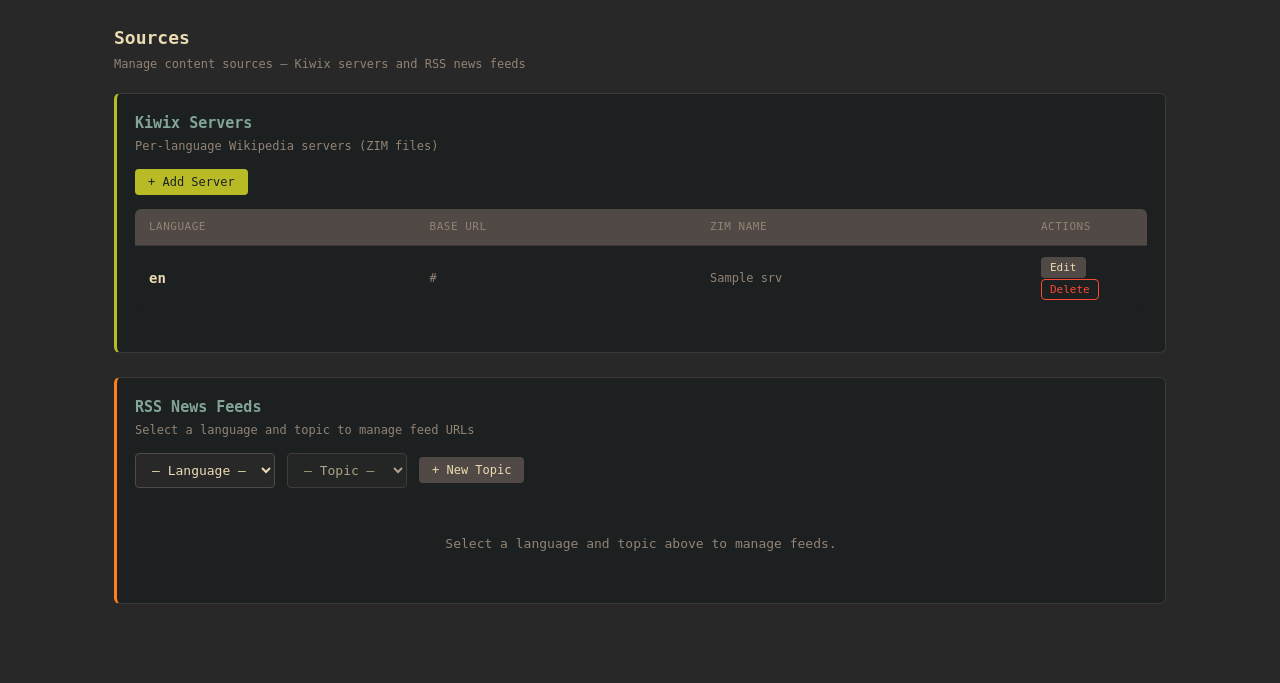
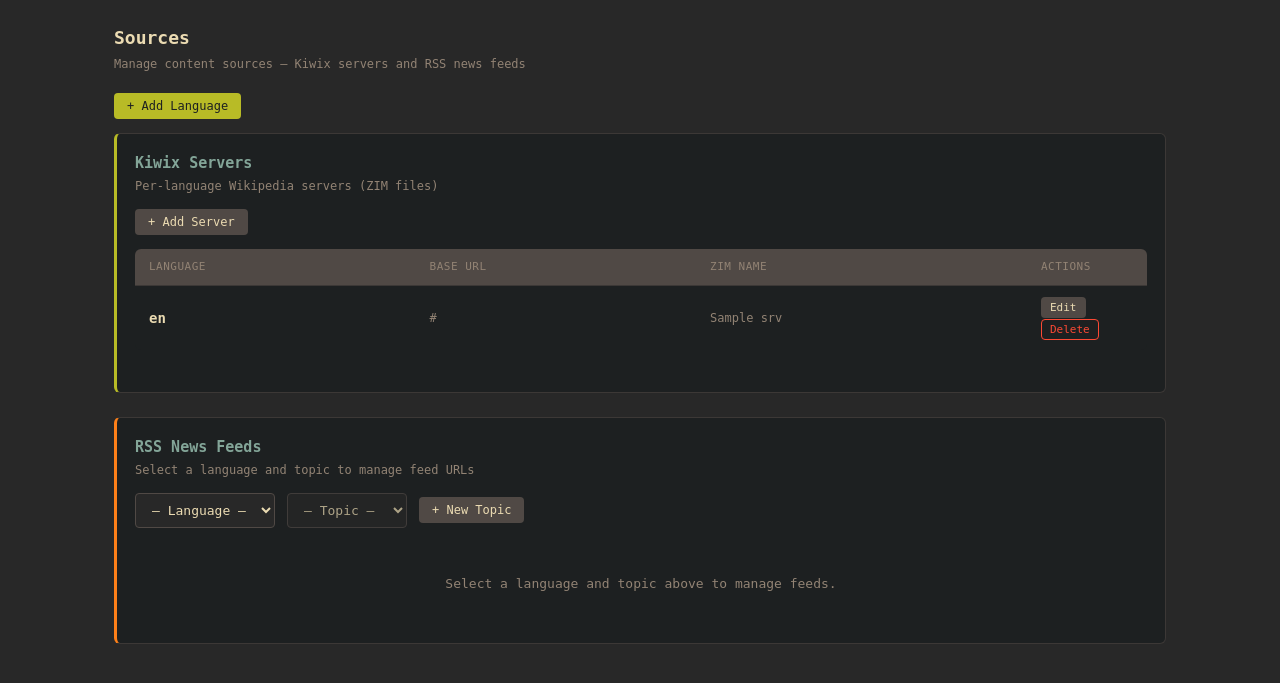
Before and after one commit to krstff/LinguaDaily, a Flask app: template src/templates/sources.html in a window 1280 px wide. Shown: the part 48-731 px from the top of the page. Run offline with Flask 3, Linux system fonts and the light colour scheme; the template is opened without the code that fills it: most values are stand-ins (such as "Sample title", 1, 10 or a date in 2020).

Commit message:
feat: adding new languages, bot message formatting

```diff
--- a/src/telegram_bot.py
+++ b/src/telegram_bot.py
@@ -514,7 +514,7 @@ class TelegramBot:
         highlighted_translation = self._highlight_words(
             safe_translation, vocab_target_words)
         msg2 = f"🌐 Translation ({self._escape_html(native_language)})\n\n"
-        msg2 += self._truncate_for_telegram(highlighted_translation, "\n…")
+        msg2 += "<blockquote expandable> " + self._truncate_for_telegram(highlighted_translation, '\n…') + "</blockquote>"
 
         try:
             await bot.send_message(
@@ -539,7 +539,7 @@ class TelegramBot:
                     if example:
                         # word in bold, meaning plain, example sentence in italic
                         vocab_lines.append(
-                            f"  • <b>{word}</b> — {meaning}\n"
+                            f"  • <b>{word}</b> — <tg-spoiler>{meaning}</tg-spoiler>\n"
                             f"    <i>{self._escape_html(example)}</i>")
                     else:
                         vocab_lines.append(f"  • <b>{word}</b> — {meaning}")
--- a/src/templates/base.html
+++ b/src/templates/base.html
@@ -393,7 +393,7 @@ textarea { resize: vertical; }
         <div class="form-row">
           <label>Native Language (I understand)</label>
           <select name="native_language">
-            {% for lang in ['en','de','es','it','hu','cs'] %}
+            {% for lang in kiwix_languages %}
             <option value="{{ lang }}">{{ lang }}</option>
             {% endfor %}
           </select>
@@ -401,7 +401,7 @@ textarea { resize: vertical; }
         <div class="form-row">
           <label>Learning Language (I want to learn)</label>
           <select name="learning_language">
-            {% for lang in ['de','it','es','hu','cs'] %}
+            {% for lang in kiwix_languages %}
             <option value="{{ lang }}">{{ lang }}</option>
             {% endfor %}
           </select>
--- a/src/templates/sources.html
+++ b/src/templates/sources.html
@@ -6,13 +6,17 @@
 <h1>Sources</h1>
 <p class="subtitle">Manage content sources — Kiwix servers and RSS news feeds</p>
 
+<div class="toolbar">
+  <button class="btn btn-primary" onclick="openAddLangModal()">+ Add Language</button>
+</div>
+
 <!-- ── Kiwix Servers ──────────────────────────────────────── -->
 <div class="model-panel" style="border-left:3px solid var(--green);">
   <h2>Kiwix Servers</h2>
   <p class="subtitle">Per-language Wikipedia servers (ZIM files)</p>
 
   <div class="toolbar">
-    <button class="btn btn-primary" onclick="openKiwixModal(null)">+ Add Server</button>
+    <button class="btn btn-secondary" onclick="openKiwixModal(null)">+ Add Server</button>
   </div>
 
   <table>
@@ -88,6 +92,36 @@
   </div>
 </div>
 
+<!-- ── Add Language Modal ──────────────────────────────────── -->
+<div class="modal-overlay" id="add-lang-modal">
+  <div class="modal">
+    <h2>Add Language Support</h2>
+    <p style="color:var(--fg_dim);font-size:12px;margin-bottom:16px;">Adds a Kiwix server entry and news feeds bucket for the new language.</p>
+    <form id="add-lang-form" onsubmit="event.preventDefault(); addLanguage()">
+      <div class="form-grid">
+        <div class="form-row">
+          <label>Language Code</label>
+          <input type="text" name="lang" id="new-lang-code" required placeholder="e.g. fr, ja, ar" pattern="[a-z]{2}" title="Two-letter ISO code">
+        </div>
+        <div class="form-row">
+          <label>Kiwix Base URL (optional)</label>
+          <input type="text" name="base_url" id="new-lang-base-url" placeholder="http://192.168.1.5:8080">
+        </div>
+      </div>
+
+      <div class="form-row">
+        <label>ZIM Name (optional)</label>
+        <input type="text" name="zim_name" id="new-lang-zim-name" placeholder="wikipedia_fr_all_nopic_2026-01">
+      </div>
+
+      <div style="display:flex;gap:8px;margin-top:16px;justify-content:flex-end;">
+        <button type="button" class="btn btn-secondary" onclick="closeAddLangModal()">Cancel</button>
+        <button type="submit" class="btn btn-primary">Add Language</button>
+      </div>
+    </form>
+  </div>
+</div>
+
 <!-- ── Kiwix Server Modal ─────────────────────────────────── -->
 <div class="modal-overlay" id="kiwix-modal">
   <div class="modal">
@@ -120,8 +154,9 @@
 </div>
 
 <script>
-// All feeds data from server: { lang: { topic: [urls] } }
+// Data from server
 const ALL_FEEDS = {{ news_feeds | tojson }};
+const KIWIX_LANGS = {{ kiwix_servers.keys() | list | tojson }};
 
 function getSelectedLang() {
   return document.getElementById('feed-lang-select').value || '';
@@ -314,7 +349,62 @@ function closeKiwixModal() {
   if (m) m.classList.remove('visible');
 }
 
-// ── Helpers ───────────────────────────────────────────────
+// ── Add Language Support ──────────────────────────────────
+function openAddLangModal() {
+  document.getElementById('add-lang-modal').classList.add('visible');
+  document.getElementById('new-lang-code').value = '';
+  document.getElementById('new-lang-base-url').value = '';
+  document.getElementById('new-lang-zim-name').value = '';
+}
+
+function closeAddLangModal() {
+  const m = document.getElementById('add-lang-modal');
+  if (m) m.classList.remove('visible');
+}
+
+async function addLanguage() {
+  const lang = document.getElementById('new-lang-code').value.trim().toLowerCase();
+  const baseUrl = document.getElementById('new-lang-base-url').value.trim();
+  const zimName = document.getElementById('new-lang-zim-name').value.trim();
+
+  if (!lang || !/^[a-z]{2}$/.test(lang)) {
+    showToast('Enter a valid two-letter language code', true);
+    return;
+  }
+
+  // Check for duplicates
+  if (KIWIX_LANGS.includes(lang)) {
+    showToast("Kiwix server for '" + lang + "' already exists", true);
+    return;
+  }
+
+  // Call the combined endpoint
+  try {
+    const formData = new FormData();
+    formData.append('lang', lang);
+    if (baseUrl) formData.append('base_url', baseUrl);
+    if (zimName) formData.append('zim_name', zimName);
+
+    const res = await fetch('/api/sources/language', {
+      method: 'POST',
+      body: formData,
+    });
+
+    const data = await res.json();
+    if (!res.ok) {
+      showToast(data.message || 'Failed to add language', true);
+      return;
+    }
+
+    showToast("Language '" + lang + "' added", false);
+    closeAddLangModal();
+    fetch('/api/reload', { method: 'POST' }).catch(() => {});
+    setTimeout(() => location.reload(), 500);
+  } catch (e) {
+    showToast('Failed to add language support', true);
+  }
+}
+// ────────────────────────────────────────────────
 function escapeHtml(str) {
   return str.replace(/&/g, '&amp;').replace(/</g, '&lt;').replace(/>/g, '&gt;').replace(/"/g, '&quot;');
 }
@@ -323,9 +413,12 @@ function escapeJs(str) {
   return str.replace(/\\/g, '\\\\').replace(/'/g, "\\'").replace(/"/g, '\\"');
 }
 
-// ── Close modal on overlay click ──────────────────────────
+// ── Close modals on overlay click ────────────────────────
 document.getElementById('kiwix-modal').addEventListener('click', function(e) {
   if (e.target === this) closeKiwixModal();
 });
+document.getElementById('add-lang-modal').addEventListener('click', function(e) {
+  if (e.target === this) closeAddLangModal();
+});
 </script>
 {% endblock %}
--- a/src/web_ui.py
+++ b/src/web_ui.py
@@ -102,6 +102,18 @@ def create_app(config_path=None, log_file=None, password=None,
 
     app = Flask(__name__, template_folder=_TEMPLATE_DIR)
     app.secret_key = "lingua-webui"  # minimal, no sessions used
+
+    # ── Global context: Kiwix languages for profile dropdowns ──
+    @app.context_processor
+    def inject_kiwix_languages():
+        try:
+            cfg = load_config(_config_path)
+        except Exception:
+            cfg = {}
+        servers = cfg.get("kiwix_servers", {})
+        # Sorted list of language codes that have Kiwix server entries
+        langs = sorted(servers.keys())
+        return {"kiwix_languages": langs}
 
     # ── Hot-reload endpoint ──────────────────────────────
     @app.route("/api/reload", methods=["POST"])
@@ -338,6 +350,51 @@ def create_app(config_path=None, log_file=None, password=None,
                 json.dump(config, f, indent=2, ensure_ascii=False)
                 f.write("\n")
             return jsonify({"message": f"Kiwix server '{lang}' removed"})
+        except Exception as e:
+            return jsonify({"message": f"Write error: {e}"}), 500
+
+    # ── Add language support (scaffolds Kiwix + feeds) ──────
+    @app.route("/api/sources/language", methods=["POST"])
+    @require_auth
+    def add_language():
+        """Add a new language with Kiwix server entry and empty feeds bucket.
+
+        Form fields: lang (required), base_url (optional), zim_name (optional)
+        """
+        lang = request.form.get("lang", "").strip().lower()
+        if not lang or len(lang) != 2:
+            return jsonify({"message": "Enter a valid two-letter language code"}), 400
+
+        config = load_config(_config_path)
+
+        # Check for existing Kiwix entry
+        kiwix = config.setdefault("kiwix_servers", {})
+        if lang in kiwix:
+            return jsonify({"message": f"Kiwix server for '{lang}' already exists"}), 409
+
+        # Add Kiwix server (with optional URL/ZIM from form, or empty)
+        base_url = request.form.get("base_url", "").strip()
+        zim_name = request.form.get("zim_name", "").strip()
+        kiwix[lang] = {}
+        if base_url:
+            kiwix[lang]["base_url"] = base_url
+        if zim_name:
+            kiwix[lang]["zim_name"] = zim_name
+
+        # Add empty feeds bucket
+        sources = config.setdefault("sources", {})
+        news = sources.setdefault("news", {})
+        feeds = news.setdefault("feeds", {})
+        feeds.setdefault(lang, {})
+
+        try:
+            backup = _config_path.with_suffix(".json.bak")
+            if _config_path.exists():
+                shutil.copy2(_config_path, backup)
+            with open(_config_path, "w", encoding="utf-8") as f:
+                json.dump(config, f, indent=2, ensure_ascii=False)
+                f.write("\n")
+            return jsonify({"message": f"Language '{lang}' added"})
         except Exception as e:
             return jsonify({"message": f"Write error: {e}"}), 500
 
```
